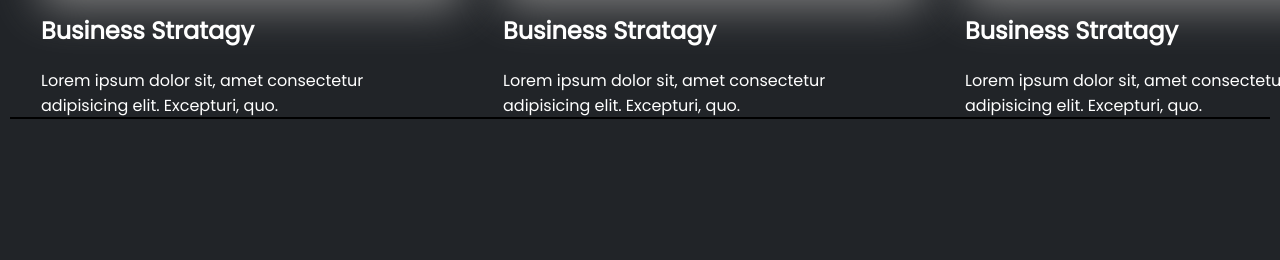
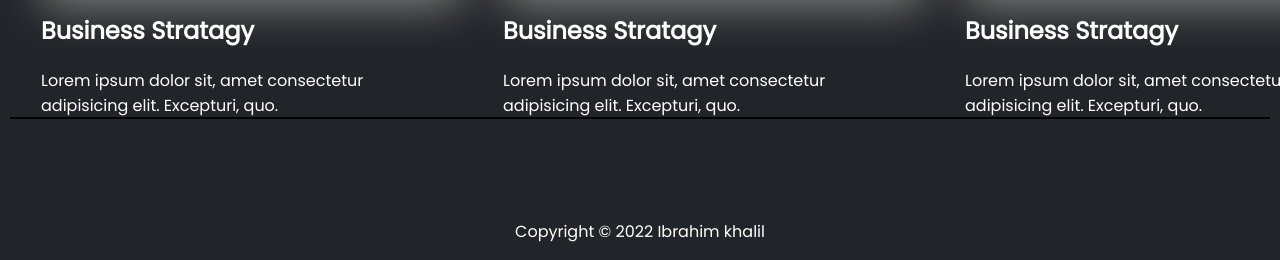
Before and after one commit to ibrahimkhalil188/practice-portfolio, a plain HTML site: page index.html in a window 1280 px wide. Shown: the part 2206-2466 px from the top of the page. Before the commit the page ends 2425 px from the top, so only its background shows below. Drawn offline with Linux system fonts and the light colour scheme; a web font is replaced by a local one.

Commit message:
copyright

```diff
--- a/index.html
+++ b/index.html
@@ -111,6 +111,7 @@
         </div>
     </section>
     <hr>
+    <p class="copy">Copyright © 2022 Ibrahim khalil</p>
 </body>
 
 </html>
--- a/style.css
+++ b/style.css
@@ -105,3 +105,6 @@
 .service div:hover{
     background-color: #ff014f;
 }
+.copy{
+    text-align: center;
+}
```
